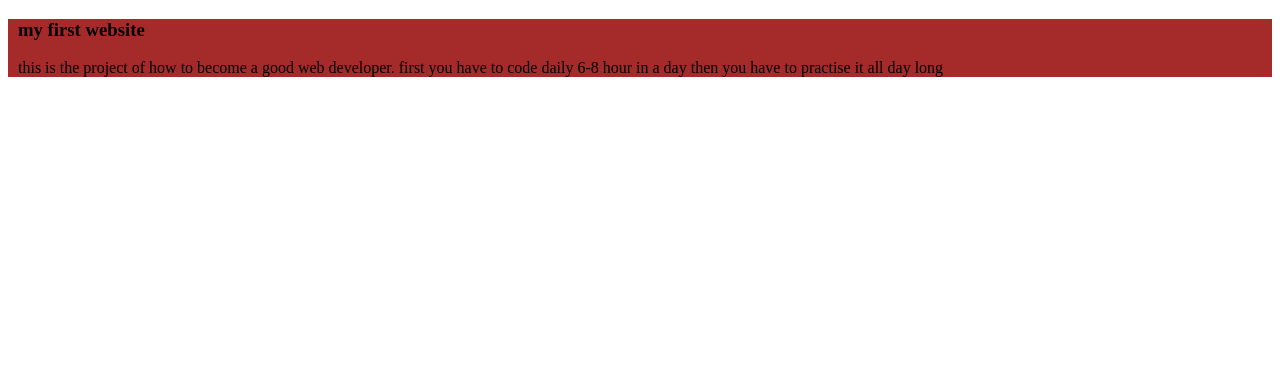
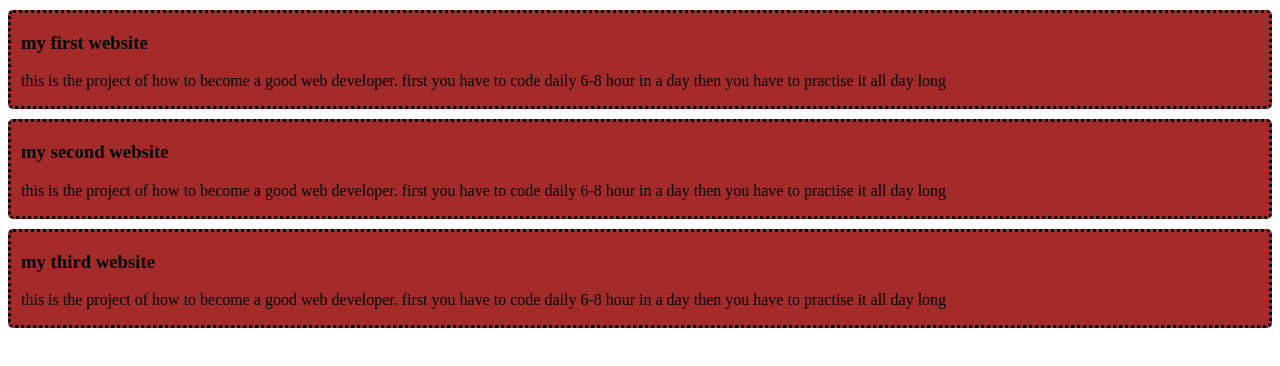
Before and after one commit to Noman5515/my-second-website-, a plain HTML site: page index.html in a window 1280 px wide. Drawn offline with Linux system fonts and the light colour scheme.

Commit message:
added the blog

```diff
--- a/index.html
+++ b/index.html
@@ -13,5 +13,17 @@
 
     </div>
 
+    <div>
+        <h3>my second website  </h3>
+        <p>this is the project of how to become a good web developer. first you have to code daily 6-8 hour in a day then you have to practise it all day long  </p>
+
+    </div>
+
+    <div>
+        <h3>my third website  </h3>
+        <p>this is the project of how to become a good web developer. first you have to code daily 6-8 hour in a day then you have to practise it all day long  </p>
+
+    </div>
+
 </body>
 </html>
--- a/styles/blog.css
+++ b/styles/blog.css
@@ -1,6 +1,12 @@
 div{
     background-color: brown;
-    margin: 0%;
+    /* margin: 0%; */
     font-size: medium;
     padding-left: 10px;
+    /* margin: 10px; */
+    margin-top: 10px;
+    border: dotted;
+    border-radius: 5px;
+
+
 }
```
